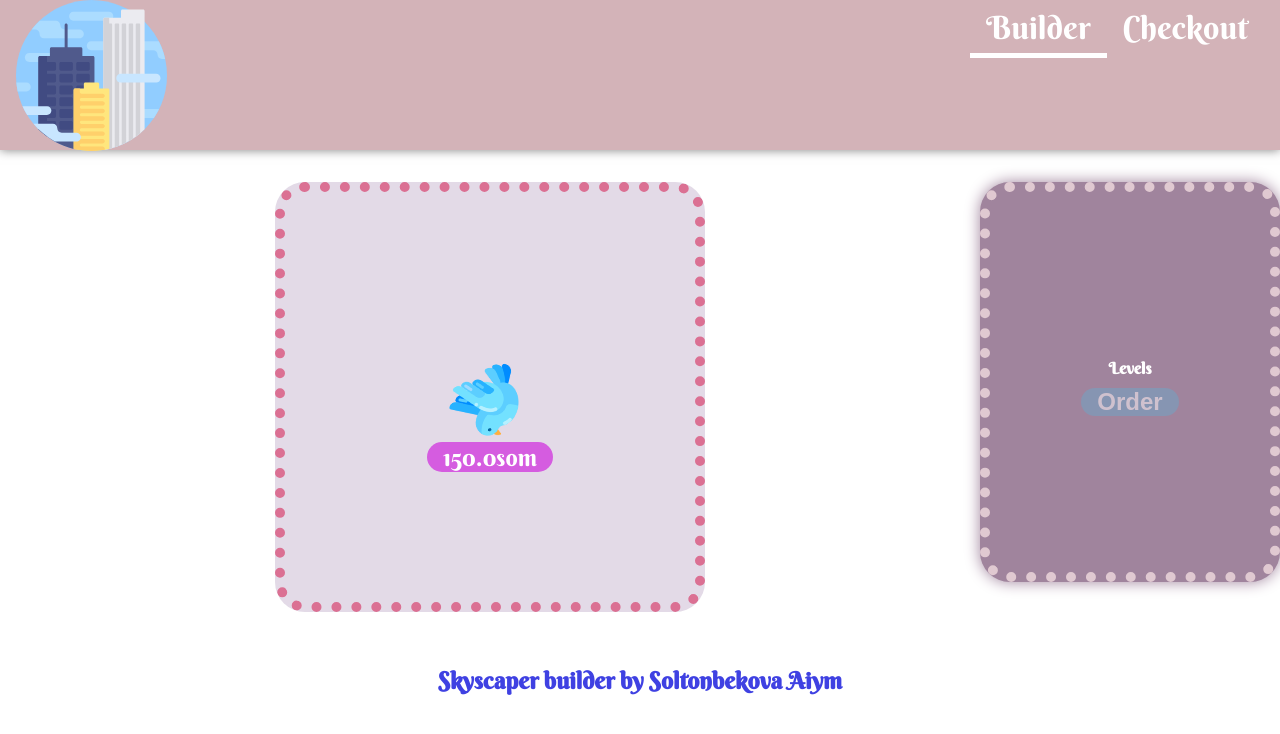
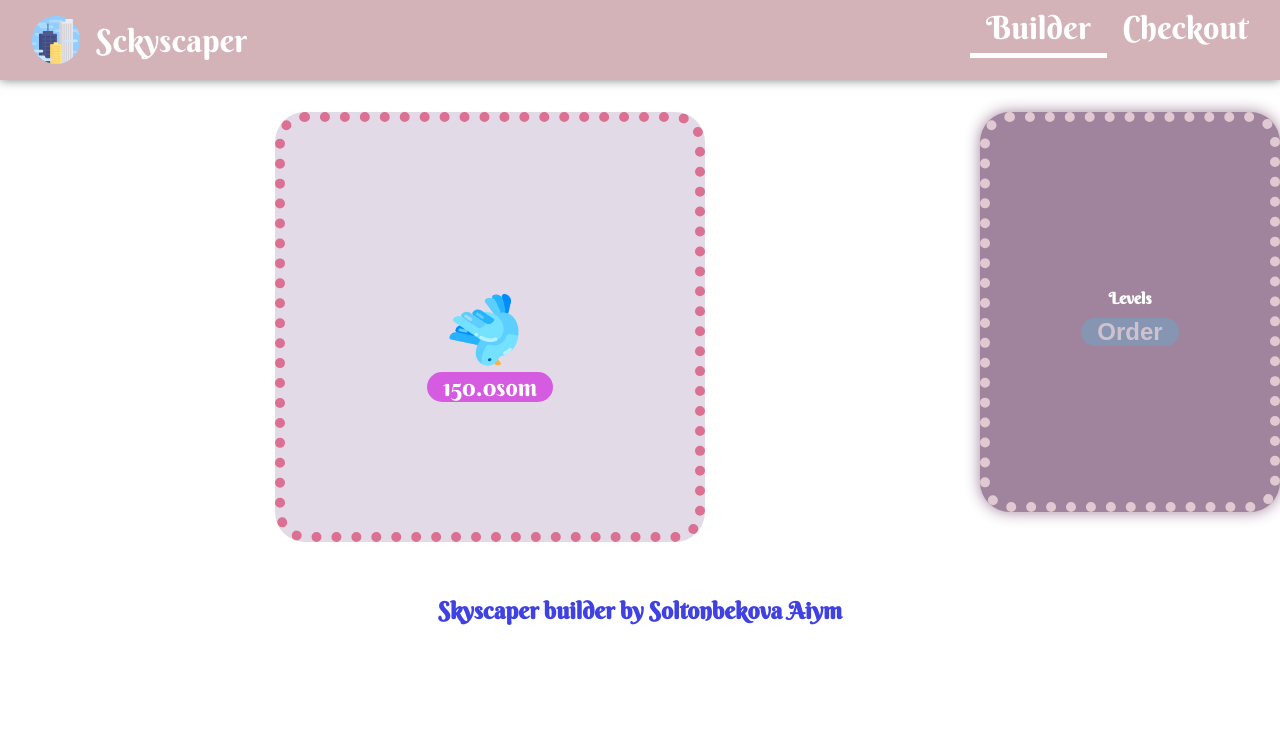
Before and after one commit to soltonbekov-aiymkyz/builder, a React (Create React App) app: page / in a window 1280 px wide. Shown: the top 734 px of the page. Built offline with nearby package versions, Linux system fonts and the light colour scheme; no server answers.

Commit message:
w styles for this page

```diff
--- a/src/components/Logo/Logo.module.css
+++ b/src/components/Logo/Logo.module.css
@@ -1,9 +1,9 @@
- .Logo img {
+  .logo img {
     height: 3rem;
     margin:1rem;
 
 }
-.Logo{
+.logo{
     display: flex;
     align-items: center;
 }
--- a/src/components/Toolbar/Toolbar.module.css
+++ b/src/components/Toolbar/Toolbar.module.css
@@ -25,7 +25,6 @@
     left: 0;
     padding: 0 1rem;
 
-    height: 150px;
 
     font-size: 2rem;
     color: white;
```
